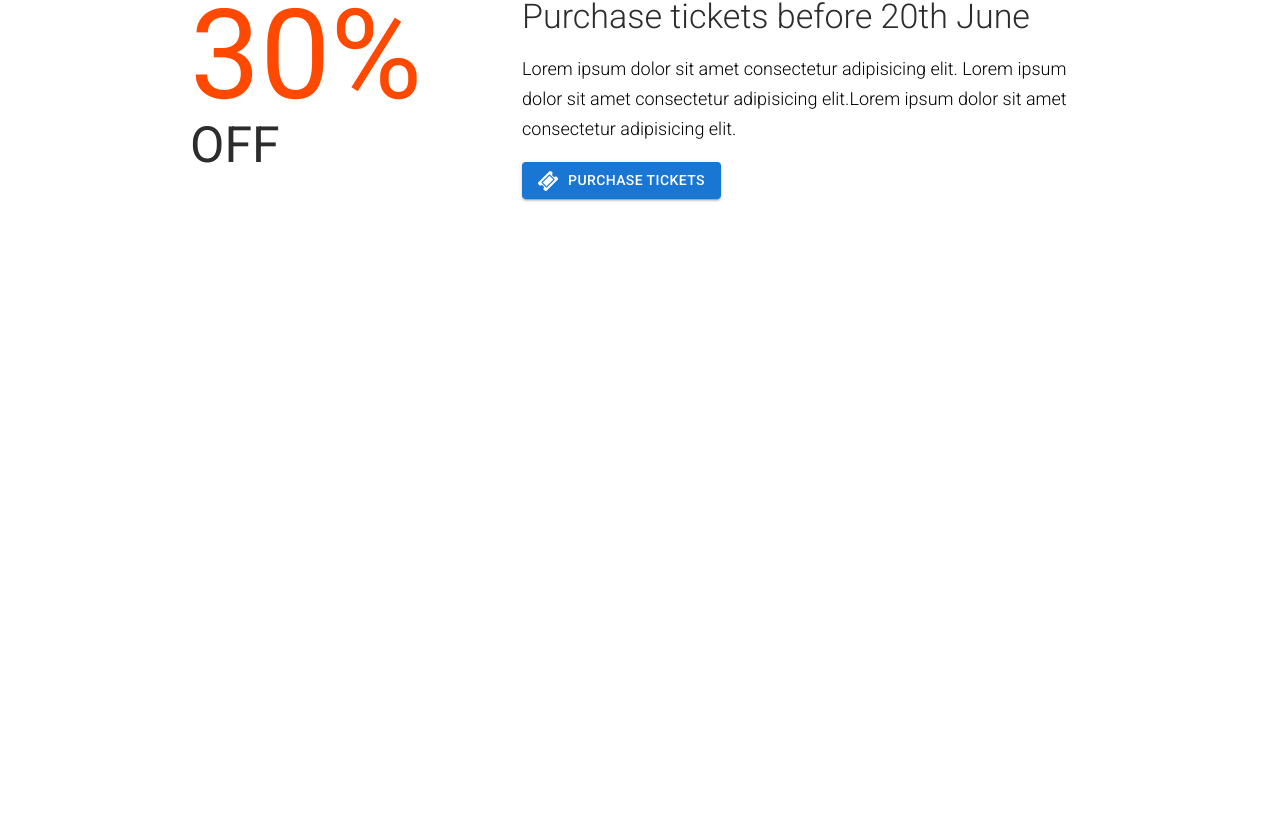
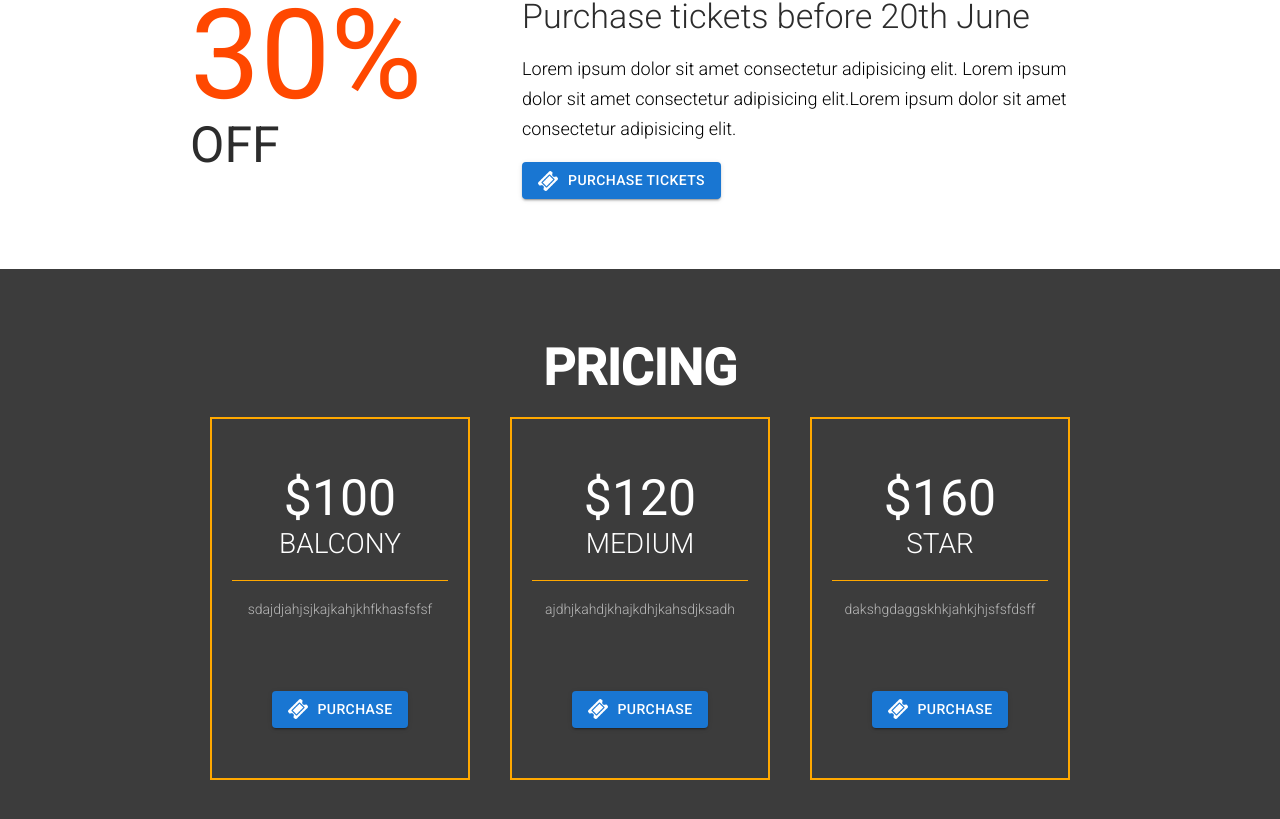
Before and after one commit to IFarrukh/The_Venue, a React (Create React App) app: page / in a window 1280 px wide. Shown: the part 1875-2694 px from the top of the page. Before the commit the page ends 2144 px from the top, so only its background shows below. Built offline with nearby package versions, Linux system fonts and the light colour scheme.

Commit message:
finish pricing

```diff
--- a/src/App.js
+++ b/src/App.js
@@ -3,6 +3,8 @@ import Header from './components/header_footer/Header';
 import Featured from './components/featured/Featured';
 import VenueNfo from './components/venueinfo/VenueNfo';
 import Highlights from './components/highlights/Highlights';
+import Pricing from './components/pricing/Pricing';
+
 function App() {
 	return (
 		<div className='App' style={{ height: '1500px' }}>
@@ -10,6 +12,7 @@ function App() {
 			<Featured />
 			<VenueNfo />
 			<Highlights />
+			<Pricing/>
 		</div>
 	);
 }
--- a/src/components/pricing/Pricing.js
+++ b/src/components/pricing/Pricing.js
@@ -1,5 +1,62 @@
-import React from 'react';
+import React, { useState } from 'react';
+import Buttons from '../utils/Buttons';
+import Zoom from 'react-reveal/Zoom';
 
-export default function Pricing() {
-	return <div>Pricing</div>;
+Pricing.defaultProps = {
+	prices: [100, 120, 160],
+	positions: ['Balcony', 'Medium', 'Star'],
+	desc: [
+		'sdajdjahjsjkajkahjkhfkhasfsfsf',
+		'ajdhjkahdjkhajkdhjkahsdjksadh',
+		'dakshgdaggskhkjahkjhjsfsfdsff',
+	],
+	linkto: [
+		'https://www.google.com/',
+		'https://www.google.com/',
+		'https://www.google.com/',
+	],
+	delay: [500, 0, 500],
+};
+
+export default function Pricing({ prices, positions, desc, linkto, delay }) {
+	const [pricing] = useState(prices);
+	const [position] = useState(positions);
+	const [description] = useState(desc);
+	const [link] = useState(linkto);
+	const [time] = useState(delay);
+
+	const showBoxes = () => {
+		return pricing.map((box, i) => {
+			return (
+				<Zoom delay={time[i]} key={i}>
+					<div className='pricing_item'>
+						<div className='pricing_inner_wrapper'>
+							<div className='pricing_title'>
+								<span>${pricing[i]}</span>
+								<span>{position[i]}</span>
+							</div>
+							<div className='pricing_description'>{description[i]}</div>
+							<div className='pricing_buttons'>
+								<Buttons
+									text='Purchase'
+									bck='#ffa800'
+									color='#fffff'
+									link={link[i]}
+								/>
+							</div>
+						</div>
+					</div>
+				</Zoom>
+			);
+		});
+	};
+
+	return (
+		<div className='bck_black'>
+			<div className='center_wrapper pricing_section'>
+				<h2>Pricing</h2>
+				<div className='pricing_wrapper'>{showBoxes()}</div>
+			</div>
+		</div>
+	);
 }
```
